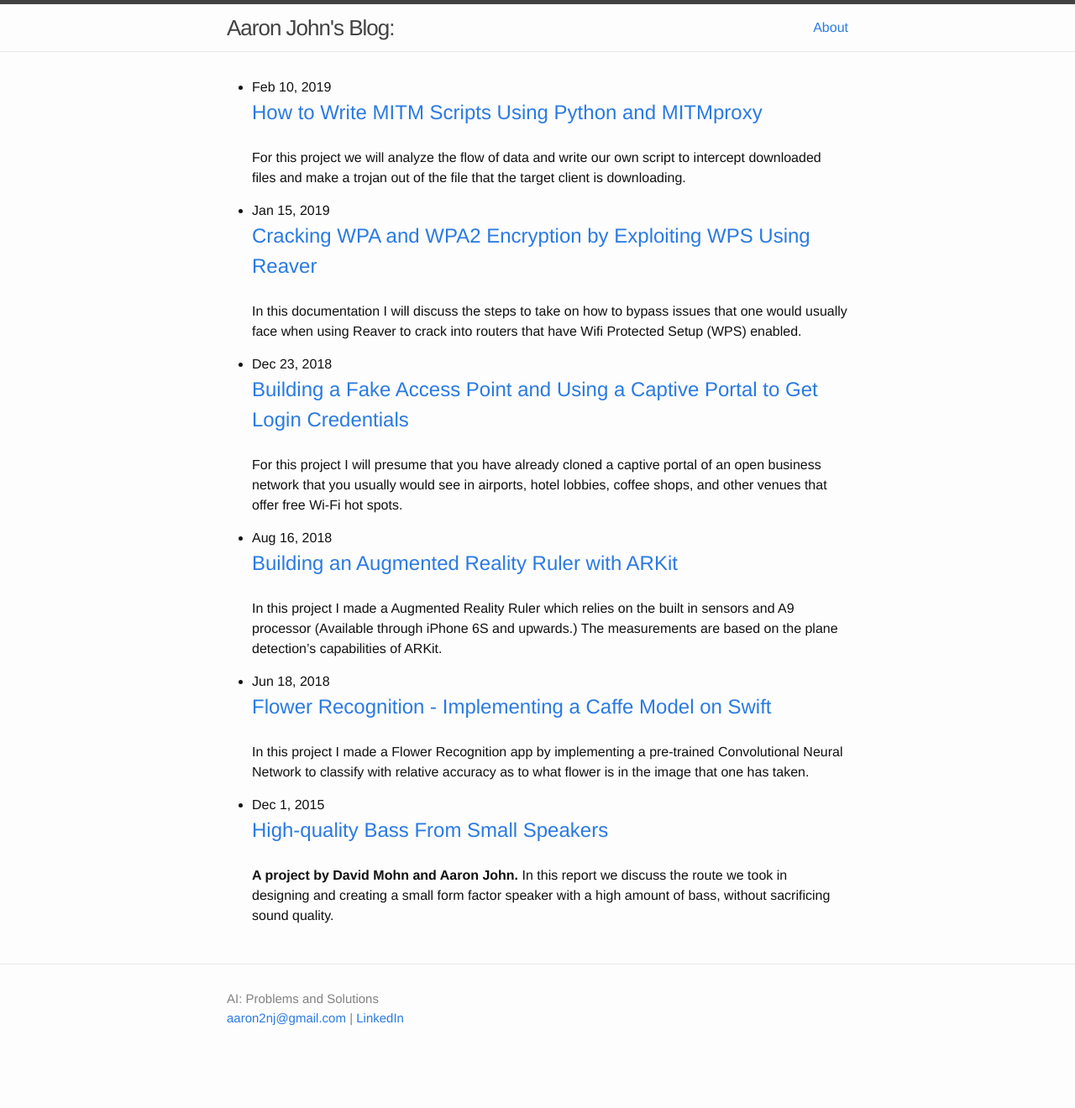
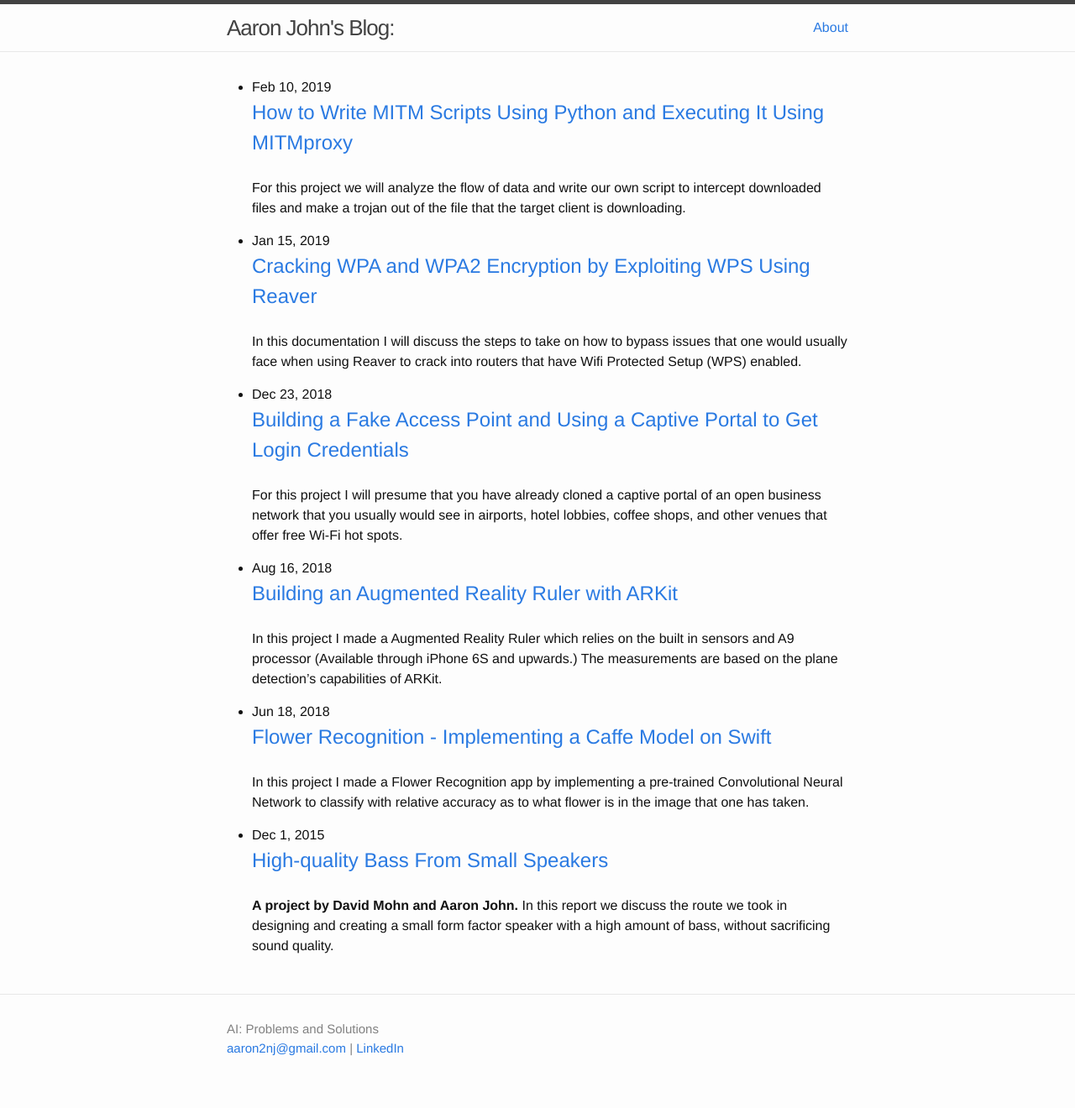
Before and after one commit to alexalwks2/aaronjohn2.github.io, a Jekyll site: the page built from index.html, in a window 1280 px wide. Shown: the whole page at 84% size. Built offline with Jekyll 4.4.1, drawn with Linux system fonts in a browser that asks for light colours; before the commit the page ends 1284 px from its top, so only the background shows below that.

Commit message:
Update 2019-02-10-mitm-script.md

```diff
--- a/_posts/2019-02-10-mitm-script.md
+++ b/_posts/2019-02-10-mitm-script.md
@@ -1,7 +1,7 @@
 ---
 layout: post
 comments: true
-title:  "How to Write MITM Scripts Using Python and MITMproxy"
+title:  "How to Write MITM Scripts Using Python and Executing It Using MITMproxy"
 date:   2019-02-10 19:13:29
 categories: Kali, Python, MITMproxy, Web Server, Penetration Testing, Ettercap, TrojanFactory
 ---
```
